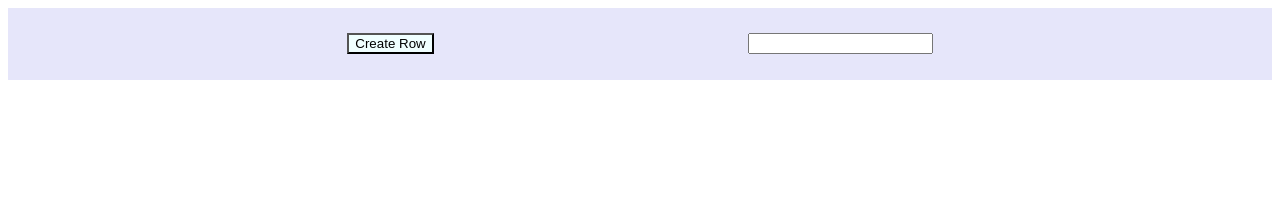
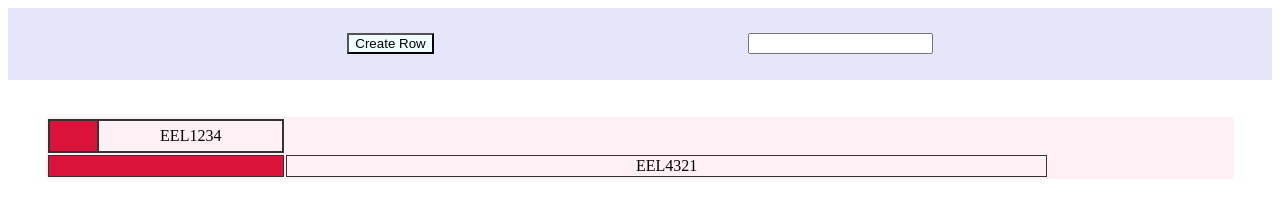
Before and after one commit to AsThingsFallApart/List, a plain HTML site: page index.html in a window 1280 px wide. Drawn offline with Linux system fonts and the light colour scheme.

Commit message:
design a table row

```diff
--- a/index.html
+++ b/index.html
@@ -9,5 +9,16 @@
     <button class="creator">Create Row</button>
     <input />
   </div>
-  <div class="list"></div>
+  <div class="list">
+    <table class="tableList">
+      <tr class="tableListRow">
+        <td class="tableListRowIndicator"></td>
+        <td class="tableListRowDescriptor">EEL1234</td>
+      </tr>
+      <tr>
+        <td class="tableListRowIndicator"></td>
+        <td class="tableListRowDescriptor">EEL4321</td>
+      </tr>
+    </table>
+  </div>
 </body>
--- a/styles.css
+++ b/styles.css
@@ -4,7 +4,6 @@
   justify-content: space-evenly;
   align-items: center;
   padding: 2%;
-  size: 10%;
 }
 
 .creator {
@@ -12,5 +11,31 @@
 }
 
 .list {
-  background-color: thistle;
+  background-color: lavenderblush;
+  margin: 3%;
 }
+
+.tableList {
+  width: 100%;
+}
+
+.tableListRow {
+  border: 1px solid #333;
+  height: 2em;
+  display: flex;
+  justify-content: center;
+}
+
+.tableListRowIndicator {
+  border: 1px solid #333;
+  width: 20%;
+  background-color: crimson;
+}
+
+.tableListRowDescriptor {
+  border: 1px solid #333;
+  width: 80%;
+  display: flex;
+  align-items: center;
+  justify-content: center;
+}
```
